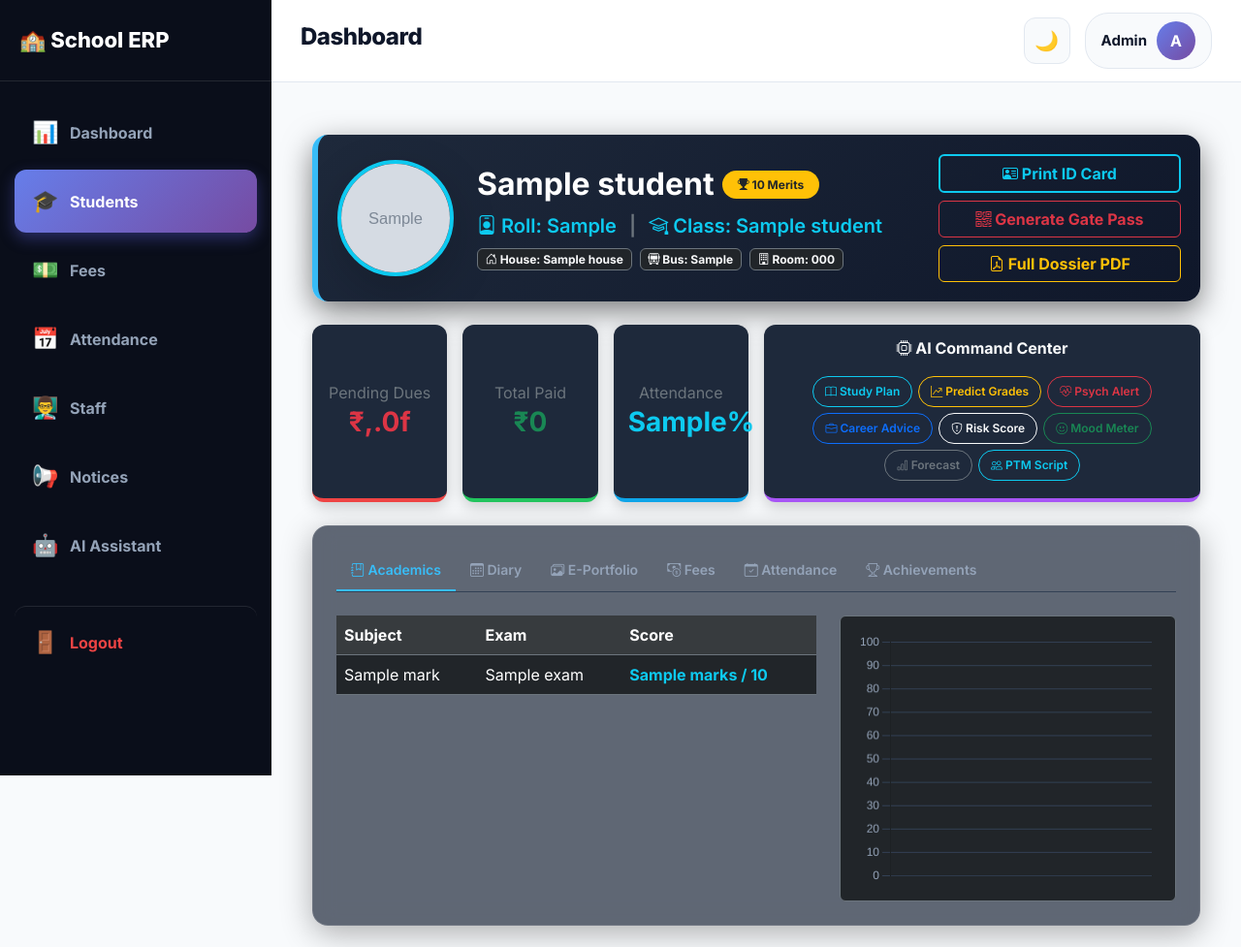
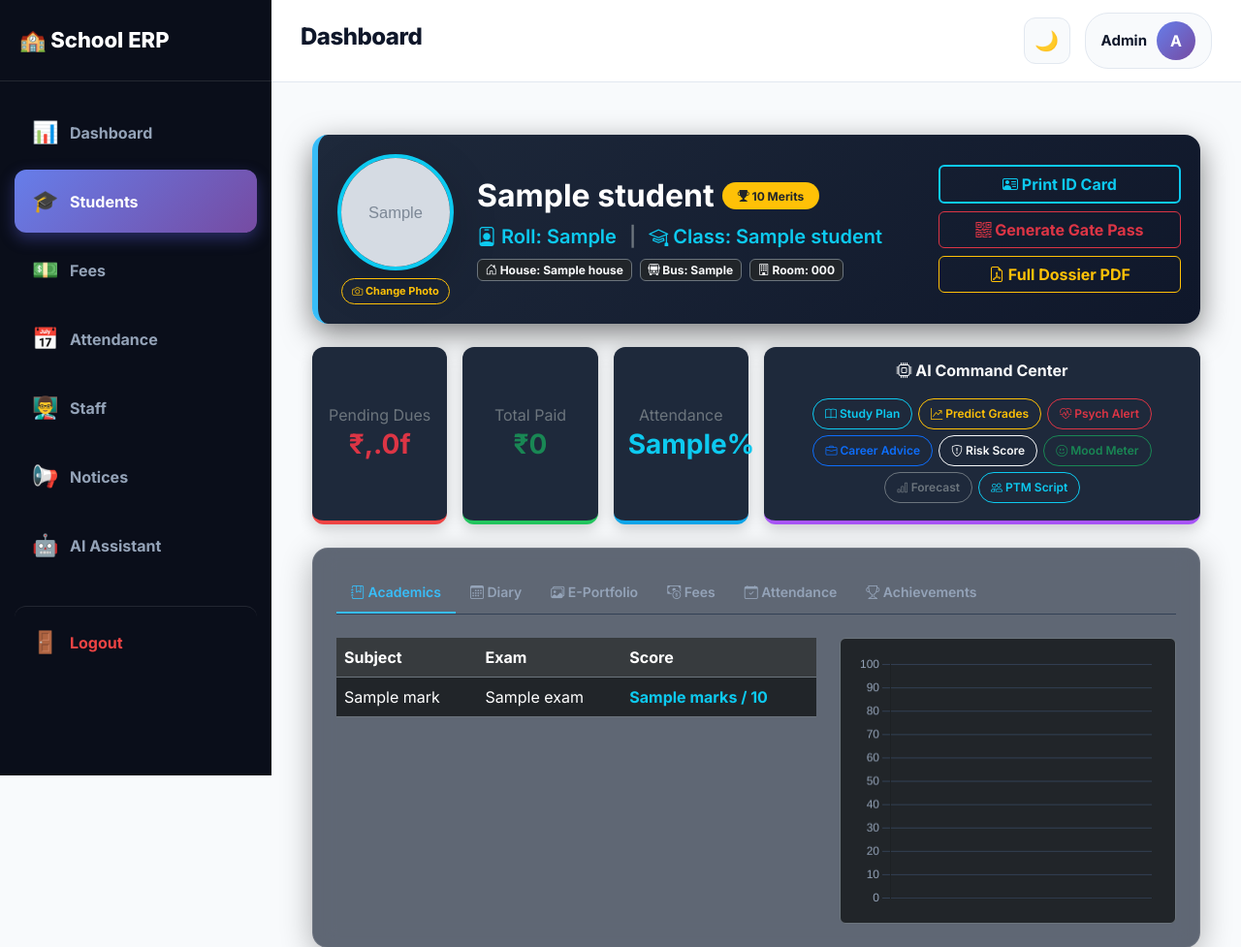
Before and after one commit to amankum500-max/School-mangement-, a Flask app: template templates/students/student_profile.html in a window 1280 px wide. Shown: the top 977 px of the page at 97% size. Run offline with Flask 3, Linux system fonts and the light colour scheme; the template is opened without the code that fills it: most values are stand-ins (such as "Sample title", 1, 10 or a date in 2020); grey boxes marked "Sample" are stand-in pictures.

Commit message:
Update student_profile.html

```diff
--- a/templates/students/student_profile.html
+++ b/templates/students/student_profile.html
@@ -90,7 +90,19 @@
     <!-- PROFILE HEADER -->
     <div class="profile-header d-flex flex-column flex-md-row justify-content-between align-items-center mb-4 gap-4">
         <div class="d-flex align-items-center gap-4 w-100">
-            <img src="{{ student.photo_url }}" alt="Profile" class="rounded-circle border border-4 border-info shadow-lg" style="width: 120px; height: 120px; object-fit: cover;">
+            <div class="text-center">
+    <img src="{{ student.photo_url }}" alt="Profile" class="rounded-circle border border-4 border-info shadow-lg" style="width: 120px; height: 120px; object-fit: cover;">
+
+    <!-- Change Photo Button -->
+    <div class="mt-2">
+        <form action="/student/upload_photo/{{ student.roll_no }}" method="POST" enctype="multipart/form-data">
+            <label for="photo-upload-{{ student.roll_no }}" class="btn btn-sm btn-outline-warning fw-bold" style="cursor: pointer; border-radius: 20px; font-size: 11px; padding: 4px 10px;">
+                <i class="bi bi-camera"></i> Change Photo
+            </label>
+            <input type="file" id="photo-upload-{{ student.roll_no }}" name="photo" accept="image/*" style="display: none;" onchange="this.form.submit()">
+        </form>
+    </div>
+            </div>
             <div>
                 <div class="d-flex align-items-center gap-2 mb-2 flex-wrap">
                     <h2 class="fw-bold text-white mb-0">{{ student.name }}</h2>
```
